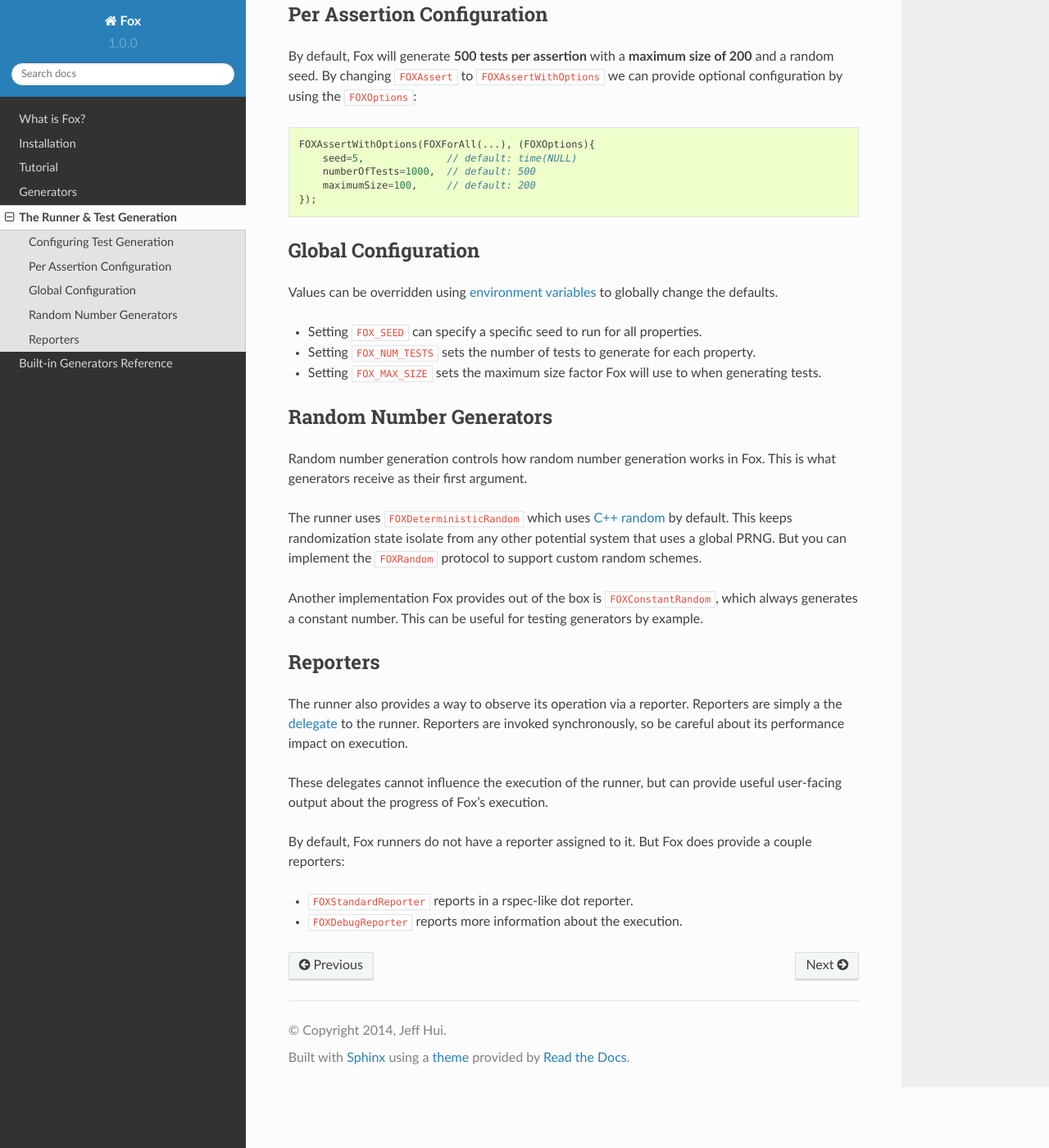
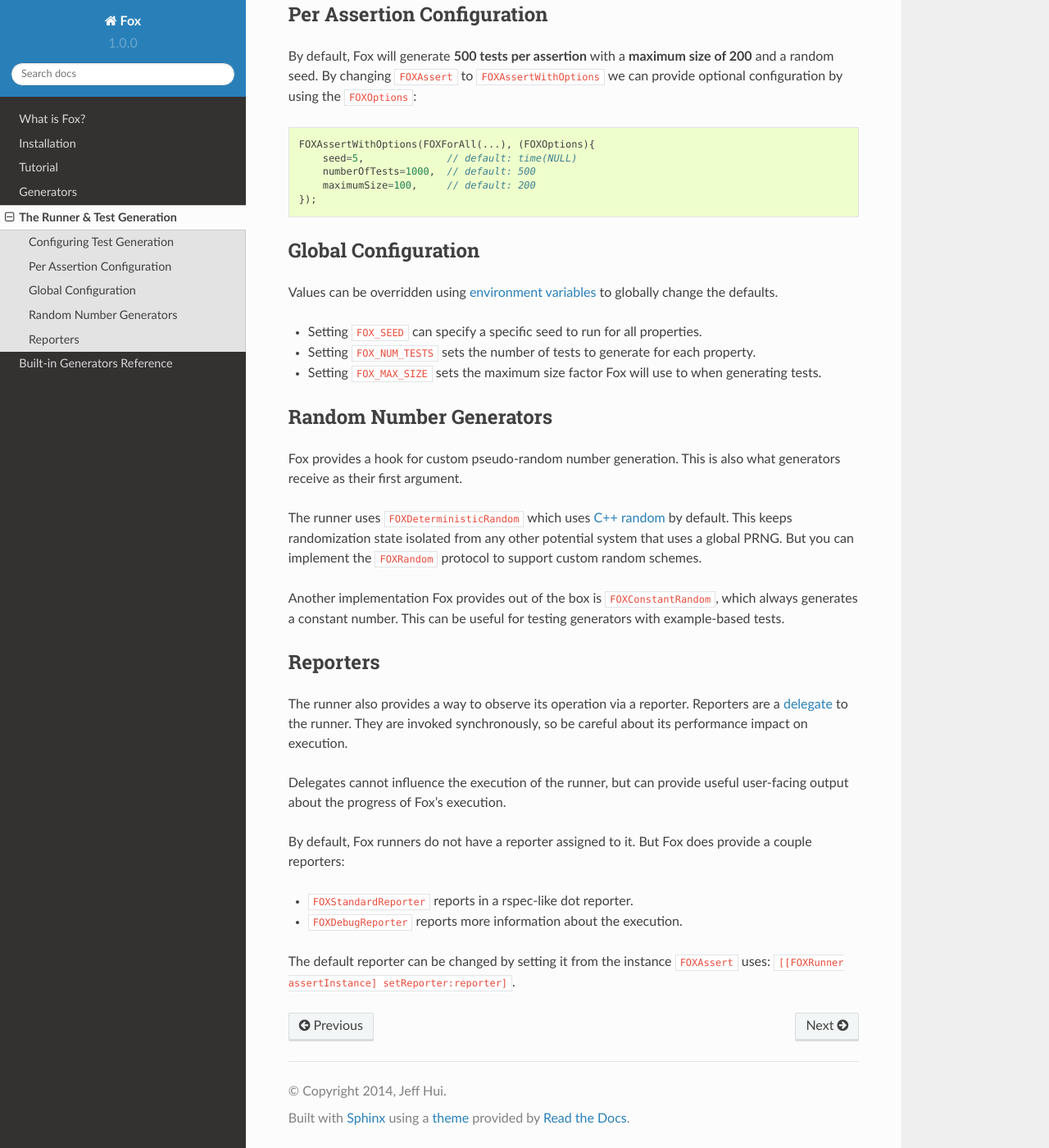
Before and after one commit to jeffh/Fox, a Sphinx documentation site: the page built from docs/source/runner.rst, in a window 1280 px wide and 1400 px high, scrolled down 944 px. Shown: the whole window at 82% size. Built offline with Sphinx 7.4.7 and the Read the Docs theme 2.0.0, drawn with Linux system fonts in a browser that asks for light colours; some of the changed text lies outside the part shown.

Commit message:
Grammar and typos for docs

```diff
--- a/docs/source/runner.rst
+++ b/docs/source/runner.rst
@@ -18,13 +18,13 @@
 Configuring Test Generation
 ---------------------------
 
-The primary operation of Fox's runner is to create and executed tests. There
-are three primary parameters to configure Fox's test generation:
+The primary operation of Fox's runner is to create and execute tests. There are
+three parameters to configure Fox's test generation:
 
-- The **seed** allows you to seed the random number generator. This allows you
-  to set the PRNG to help reproduce failures that Fox may have generated during
-  a test run.  Setting this to the default (``0``) will make Fox generate a
-  seed based on the current time.
+- The **seed** allows you to seed the random number generator Fox uses. This
+  allows you to set the PRNG to help reproduce failures that Fox may have
+  generated during a test run.  Setting this to the default (``0``) will make
+  Fox generate a seed based on the current time.
 - The **number of tests** indicates the number of tests Fox will generate for
   this particular property. More tests generated will more thoroughly cover the
   property at the cost of time. Setting this to the default (``0``) will make
@@ -74,17 +74,17 @@
 Random Number Generators
 ------------------------
 
-Random number generation controls how random number generation works in Fox.
-This is what generators receive as their first argument.
+Fox provides a hook for custom pseudo-random number generation.
+This is also what generators receive as their first argument.
 
 The runner uses ``FOXDeterministicRandom`` which uses `C++ random`_ by default.
-This keeps randomization state isolate from any other potential system that
+This keeps randomization state isolated from any other potential system that
 uses a global PRNG. But you can implement the ``FOXRandom`` protocol to support
 custom random schemes.
 
-Another implementation Fox provides out of the box is
-``FOXConstantRandom``, which always generates a constant number. This can be
-useful for testing generators by example.
+Another implementation Fox provides out of the box is ``FOXConstantRandom``,
+which always generates a constant number. This can be useful for testing
+generators with example-based tests.
 
 .. _C++ random: http://www.cplusplus.com/reference/random/
 
@@ -94,11 +94,11 @@
 ---------
 
 The runner also provides a way to observe its operation via a reporter.
-Reporters are simply a the `delegate`_ to the runner. Reporters are invoked
-synchronously, so be careful about its performance impact on execution.
+Reporters are a `delegate`_ to the runner. They are invoked synchronously, so
+be careful about its performance impact on execution.
 
-These delegates cannot influence the execution of the runner, but can provide
-useful user-facing output about the progress of Fox's execution.
+Delegates cannot influence the execution of the runner, but can provide useful
+user-facing output about the progress of Fox's execution.
 
 By default, Fox runners do not have a reporter assigned to it. But Fox does
 provide a couple reporters:
@@ -106,4 +106,7 @@
 - ``FOXStandardReporter`` reports in a rspec-like dot reporter.
 - ``FOXDebugReporter`` reports more information about the execution.
 
+The default reporter can be changed by setting it from the instance
+``FOXAssert`` uses: ``[[FOXRunner assertInstance] setReporter:reporter]``.
+
 .. _delegate: https://developer.apple.com/library/ios/documentation/general/conceptual/CocoaEncyclopedia/DelegatesandDataSources/DelegatesandDataSources.html
```
Also changed, not shown: other parts of docs/source/runner.rst (+3 -3 lines), docs/source/generators.rst (+24 -15 lines), docs/source/tutorial.rst (+22 -16 lines), docs/source/what_is_fox.rst (+9 -8 lines).
